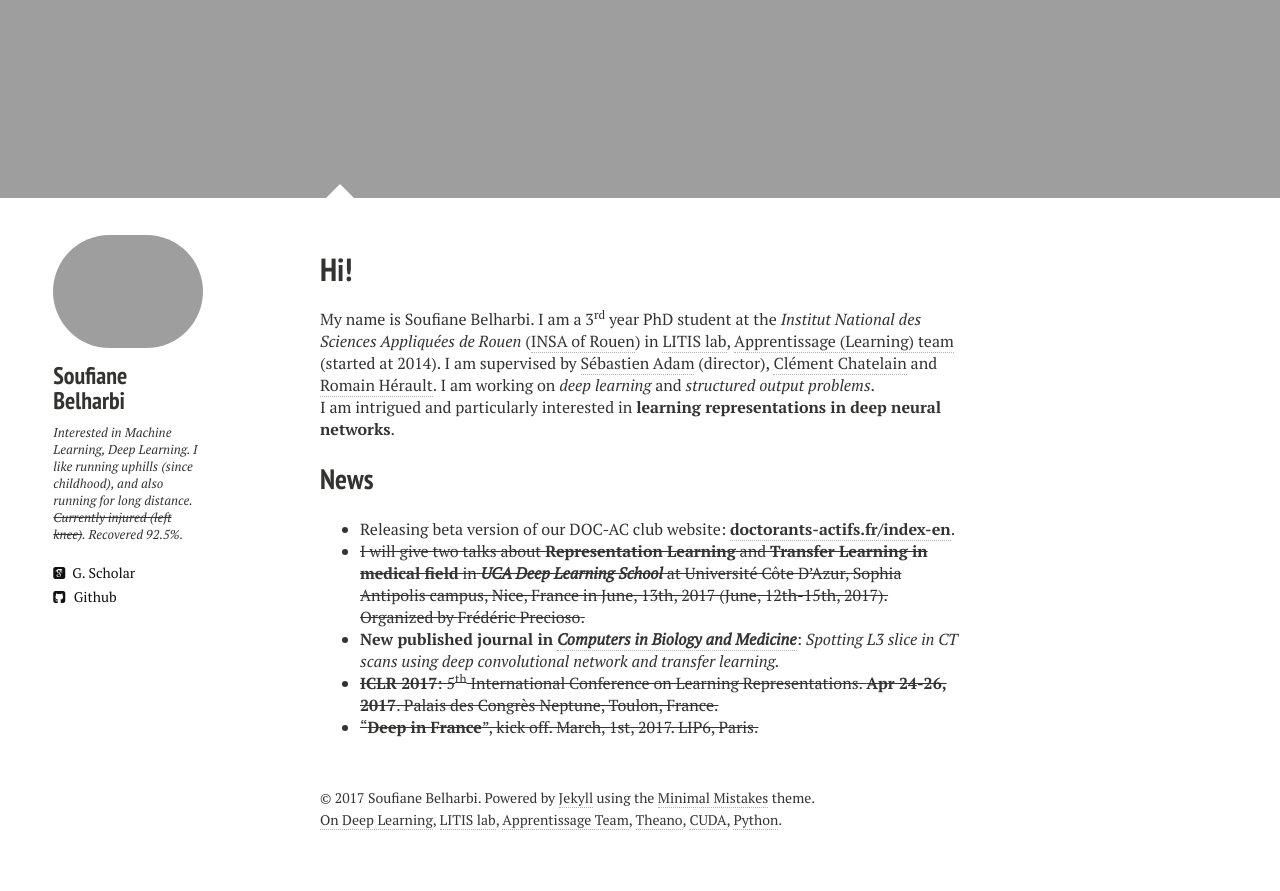
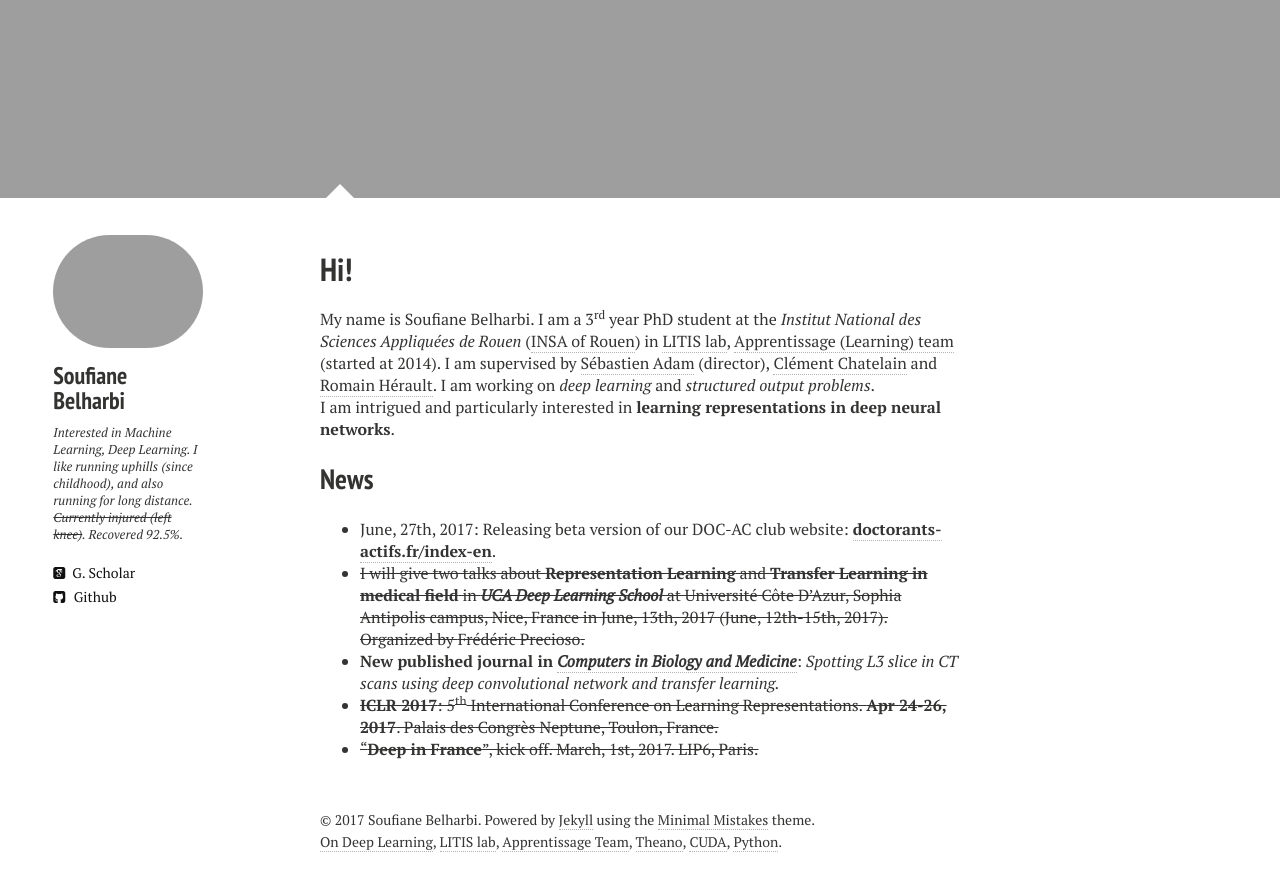
Before and after one commit to sbelharbi/sbelharbi.github.io, a Jekyll site: the page built from index.md, in a window 1280 px wide and 900 px high, scrolled down 850 px. Shown: the top 891 px of the window. Built offline with Jekyll 4.4.1, drawn with Linux system fonts in a browser that asks for light colours; nearby versions of some CDN libraries.

Commit message:
date releasing website.

```diff
--- a/index.md
+++ b/index.md
@@ -20,7 +20,7 @@
 I am intrigued and particularly interested in **learning representations in deep neural networks**.
 
 ## News
-* Releasing beta version of our DOC-AC club website: [**doctorants-actifs.fr/index-en**](http://doctorants-actifs.fr/index-en/).
+* June, 27th, 2017: Releasing beta version of our DOC-AC club website: [**doctorants-actifs.fr/index-en**](http://doctorants-actifs.fr/index-en/).
 * ~~I will give two talks about [**Representation Learning**](/publications/2017/presentation-Representation-Learning-UCA-Deep-Learning-School-2017-Nice.pdf) and [**Transfer Learning in medical field**](/publications/2017/presentation-l3-detection-UCA-Deep-Learning-School-2017-Nice.pdf) in [***UCA Deep Learning School***](http://univ-cotedazur.fr/events/deep-learning-school) at Université Côte D'Azur, Sophia Antipolis campus, Nice, France in June, 13th, 2017 (June, 12th-15th, 2017). Organized by [Frédéric Precioso](http://www.i3s.unice.fr/~precioso).~~
 * **New published journal in** [***Computers in Biology and Medicine***](https://www.journals.elsevier.com/computers-in-biology-and-medicine/): *Spotting L3 slice in CT scans using deep convolutional network and transfer learning.*
 * ~~[**ICLR 2017**](http://www.iclr.cc/doku.php?id=ICLR2017:main): 5<sup>th</sup> International Conference on Learning
```
